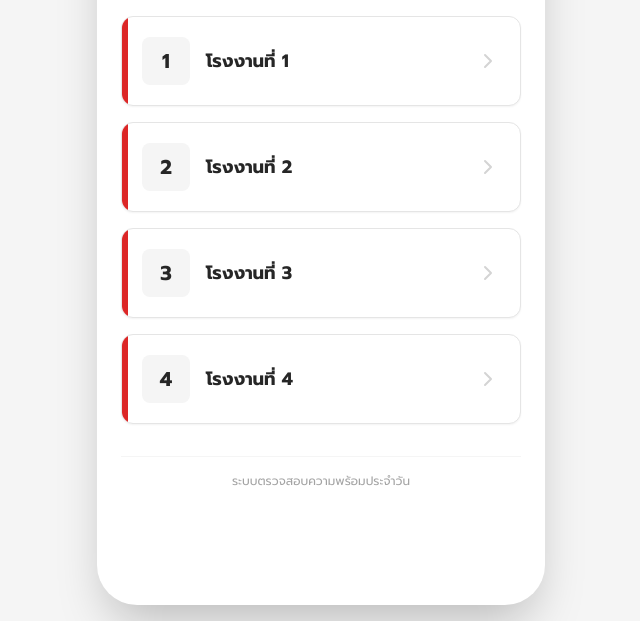
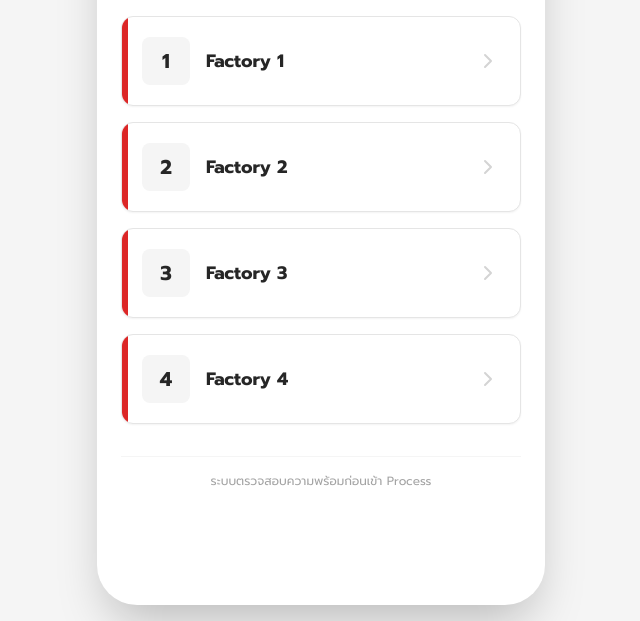
Before and after one commit to shellshopsiamcom-debug/Morning_Quiz-SHELL_ALL, a plain HTML site: page index.html in a window 1280 px wide. Shown: the part 211-832 px from the top of the page, without its empty margins (319-959 px from the left). Drawn offline with nearby package versions, Linux system fonts and the light colour scheme.

Commit message:
Update index.html

```diff
--- a/index.html
+++ b/index.html
@@ -70,7 +70,7 @@
                             1
                         </div>
                         <div class="flex-1">
-                            <h3 class="text-neutral-800 font-bold text-lg">โรงงานที่ 1</h3>
+                            <h3 class="text-neutral-800 font-bold text-lg">Factory 1</h3>
                         </div>
                         <div class="text-neutral-300 group-hover:text-red-600 transition-colors">
                             <i data-lucide="chevron-right" class="w-6 h-6"></i>
@@ -86,7 +86,7 @@
                             2
                         </div>
                         <div class="flex-1">
-                            <h3 class="text-neutral-800 font-bold text-lg">โรงงานที่ 2</h3>
+                            <h3 class="text-neutral-800 font-bold text-lg">Factory 2</h3>
                         </div>
                         <div class="text-neutral-300 group-hover:text-red-600 transition-colors">
                             <i data-lucide="chevron-right" class="w-6 h-6"></i>
@@ -102,7 +102,7 @@
                             3
                         </div>
                         <div class="flex-1">
-                            <h3 class="text-neutral-800 font-bold text-lg">โรงงานที่ 3</h3>
+                            <h3 class="text-neutral-800 font-bold text-lg">Factory 3</h3>
                         </div>
                         <div class="text-neutral-300 group-hover:text-red-600 transition-colors">
                             <i data-lucide="chevron-right" class="w-6 h-6"></i>
@@ -118,7 +118,7 @@
                             4
                         </div>
                         <div class="flex-1">
-                            <h3 class="text-neutral-800 font-bold text-lg">โรงงานที่ 4</h3>
+                            <h3 class="text-neutral-800 font-bold text-lg">Factory 4</h3>
                         </div>
                         <div class="text-neutral-300 group-hover:text-red-600 transition-colors">
                             <i data-lucide="chevron-right" class="w-6 h-6"></i>
@@ -130,7 +130,7 @@
 
             <!-- Footer Status -->
             <div class="mt-4 pt-4 border-t border-neutral-100 text-center">
-                <p class="text-neutral-400 text-xs">ระบบตรวจสอบความพร้อมประจำวัน</p>
+                <p class="text-neutral-400 text-xs">ระบบตรวจสอบความพร้อมก่อนเข้า Process</p>
             </div>
 
         </div>
@@ -145,4 +145,5 @@
         document.getElementById('current-date').textContent = new Date().toLocaleDateString('th-TH', dateOptions);
     </script>
 </body>
+
 </html>
```
